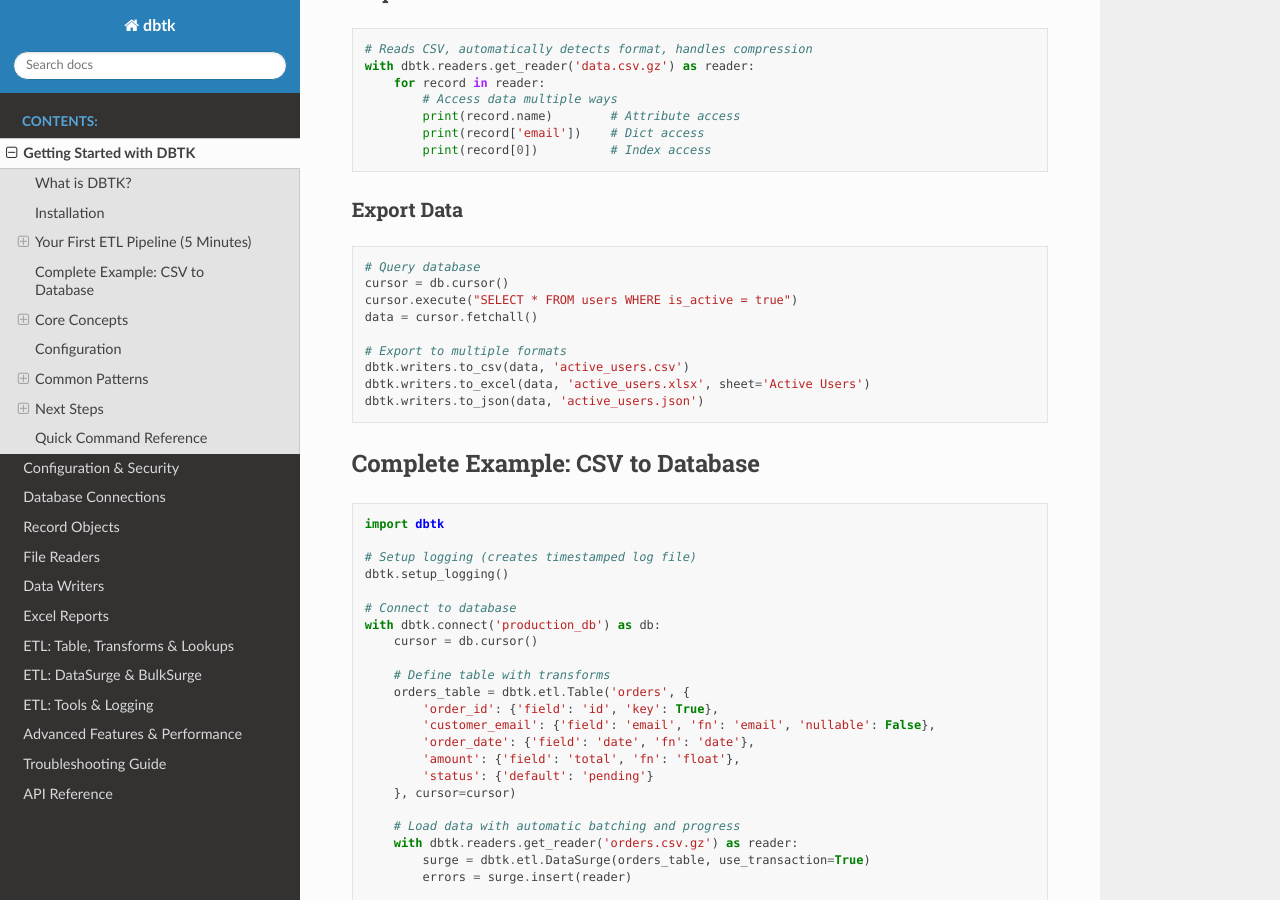
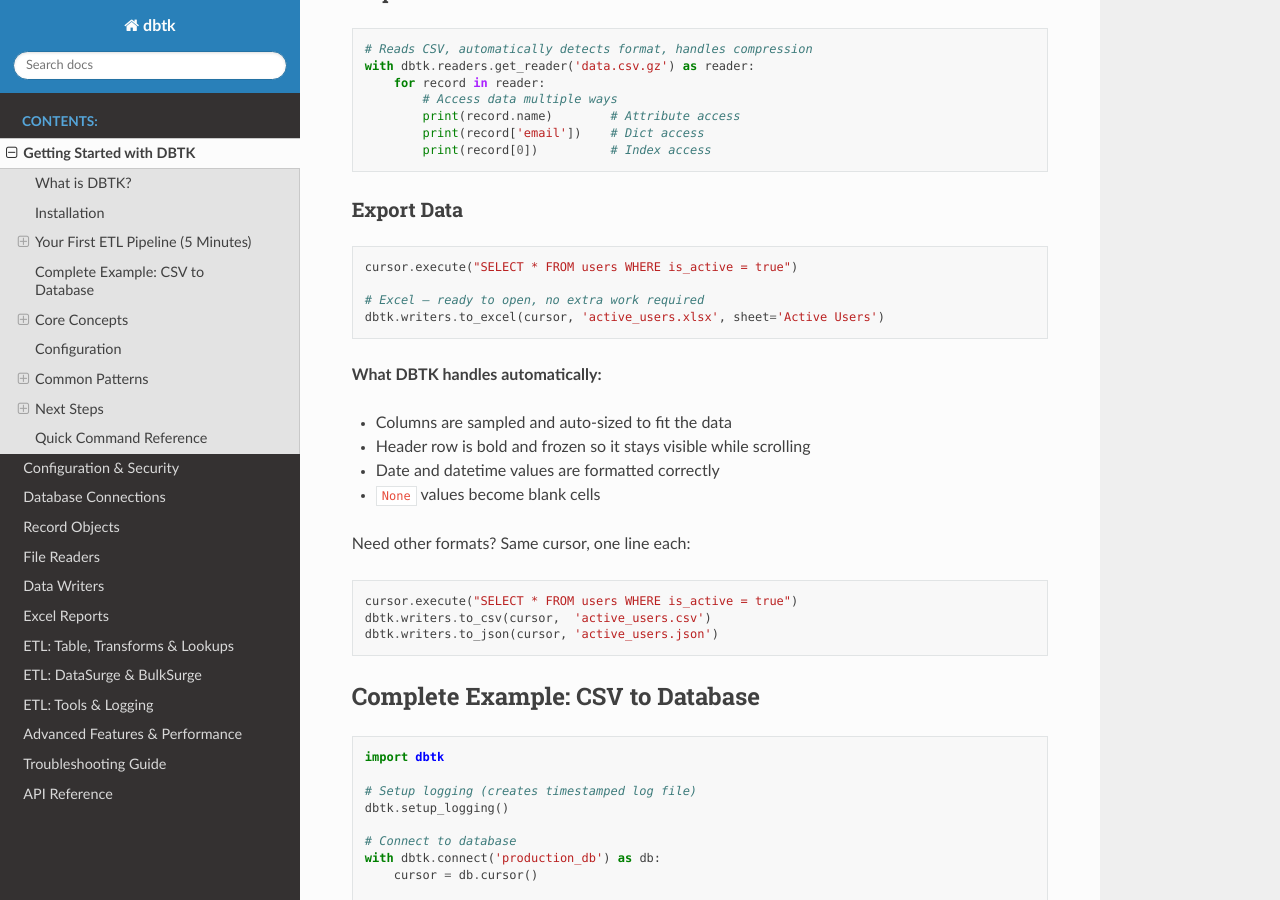
Before and after one commit to scottrbailey/dbtk, a Sphinx documentation site: the page built from docs/01-getting-started.md, in a window 1280 px wide and 900 px high, scrolled down 1083 px. Built offline with Sphinx 7.4.7 and the Read the Docs theme 3.1.0, drawn with Linux system fonts in a browser that asks for light colours.

Commit message:
Feature Excel in getting started export section; call out automatic behaviors
https://claude.ai/code/session_019D8X7HCm4ZHrvBEETb5xMm

````diff
--- a/docs/01-getting-started.md
+++ b/docs/01-getting-started.md
@@ -57,15 +57,24 @@ with dbtk.readers.get_reader('data.csv.gz') as reader:
 ### Export Data
 
 ```python
-# Query database
-cursor = db.cursor()
 cursor.execute("SELECT * FROM users WHERE is_active = true")
-data = cursor.fetchall()
 
-# Export to multiple formats
-dbtk.writers.to_csv(data, 'active_users.csv')
-dbtk.writers.to_excel(data, 'active_users.xlsx', sheet='Active Users')
-dbtk.writers.to_json(data, 'active_users.json')
+# Excel — ready to open, no extra work required
+dbtk.writers.to_excel(cursor, 'active_users.xlsx', sheet='Active Users')
+```
+
+**What DBTK handles automatically:**
+- Columns are sampled and auto-sized to fit the data
+- Header row is bold and frozen so it stays visible while scrolling
+- Date and datetime values are formatted correctly
+- `None` values become blank cells
+
+Need other formats? Same cursor, one line each:
+
+```python
+cursor.execute("SELECT * FROM users WHERE is_active = true")
+dbtk.writers.to_csv(cursor,  'active_users.csv')
+dbtk.writers.to_json(cursor, 'active_users.json')
 ```
 
 ## Complete Example: CSV to Database
````
